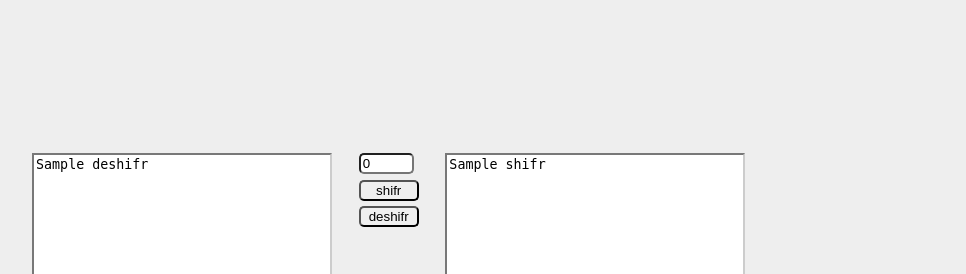
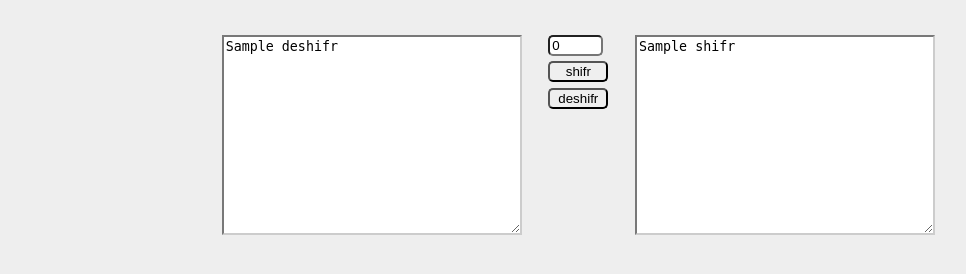
Before and after one commit to ValeriyGorbatko/cezar, a Django app: template shifr/templates/shifr/index.html in a window 1280 px wide. Shown: the top 274 px of the page, without its empty margins (129-1095 px from the left). Run offline with Django 3.2, Linux system fonts and the light colour scheme; the template is opened without the code that fills it: most values are stand-ins (such as "Sample title", 1, 10 or a date in 2020); parts of the project's set-up code (start-up, migrations or seed data) failed here and were passed over; some libraries are stand-ins or nearby versions.

Commit message:
works kol-vo simbol

```diff
--- a/shifr/static/css/style.css
+++ b/shifr/static/css/style.css
@@ -2,8 +2,8 @@ body{
 	background: #eee;
 }
 .fortext{
-	margin-top: 10%;
-	margin-left: 10%;
+	margin-top: 0;
+	margin-left: 25%;
 }
 #pol{
 	width: 300px;
@@ -38,3 +38,6 @@ input{
 textarea{
 	border:2px inset #ccc;
 }
+#chart_div{
+height:70%;
+}
--- a/shifr/templates/shifr/index.html
+++ b/shifr/templates/shifr/index.html
@@ -1,5 +1,5 @@
  {% load staticfiles %}
-<html lang="en">
+ <html lang="en" xmlns="http://www.w3.org/1999/html">
 <head>
 	<meta charset="UTF-8">
 	<title>TZ Cezar</title>
@@ -16,5 +16,34 @@
 		<textarea type="text" id="pol1" name="shifr_text" readonly>{{ shifr }}</textarea>
         </form>
 	</div>
+
+ <script type="text/javascript" src="https://www.gstatic.com/charts/loader.js"></script>
+	<script>
+	google.charts.load('current', {packages: ['corechart', 'bar']});
+google.charts.setOnLoadCallback(drawBasic);
+
+function drawBasic() {
+
+      var data = google.visualization.arrayToDataTable([
+        ['City', '2010 Population',],
+        ['a', 2],
+      ]);
+
+      var options = {
+        title: 'Частота символов встречающихся в зашифрованном тексте',
+        chartArea: {width: '50%',
+        			height: '70%'},
+        hAxis: {
+          minValue: 0
+        }
+
+      };
+
+      var chart = new google.visualization.BarChart(document.getElementById('chart_div'));
+
+      chart.draw(data, options);
+    }
+</script>
+  <div id="chart_div"></div>
 </body>
 </html>
```
Also changed, not shown: shifr/views.py (+28 -1 lines).
